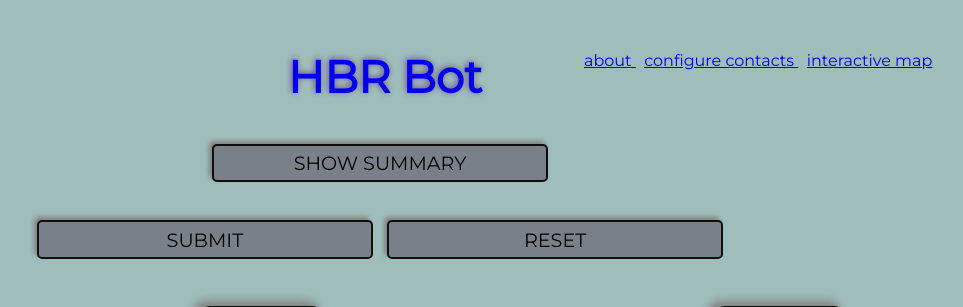
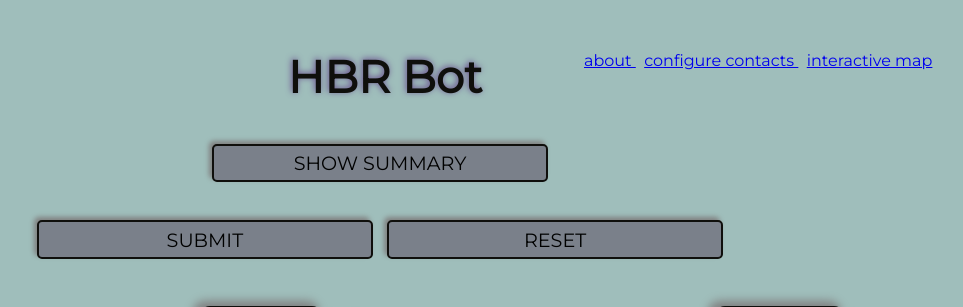
Before and after one commit to confirmationbias616/certificate_checker, a Flask app: page / in a window 1280 px wide. Shown: the top 307 px of the page, without its empty margins (255-1218 px from the left). Run offline with Flask 2, Linux system fonts and the light colour scheme; data that the repository does not hold is empty.

Commit message:
Fix base `HBR-Bot` title formatting

```diff
--- a/templates/base.html
+++ b/templates/base.html
@@ -32,7 +32,7 @@
         </div>
         <div class="column" type=header>
             <h2>
-                <a href={{ url_for('index') }} style="text-decoration:none">
+                <a href={{ url_for('index') }} style="text-decoration:none; color:inherit">
                     HBR Bot
                 </a>
             </h2>
```
